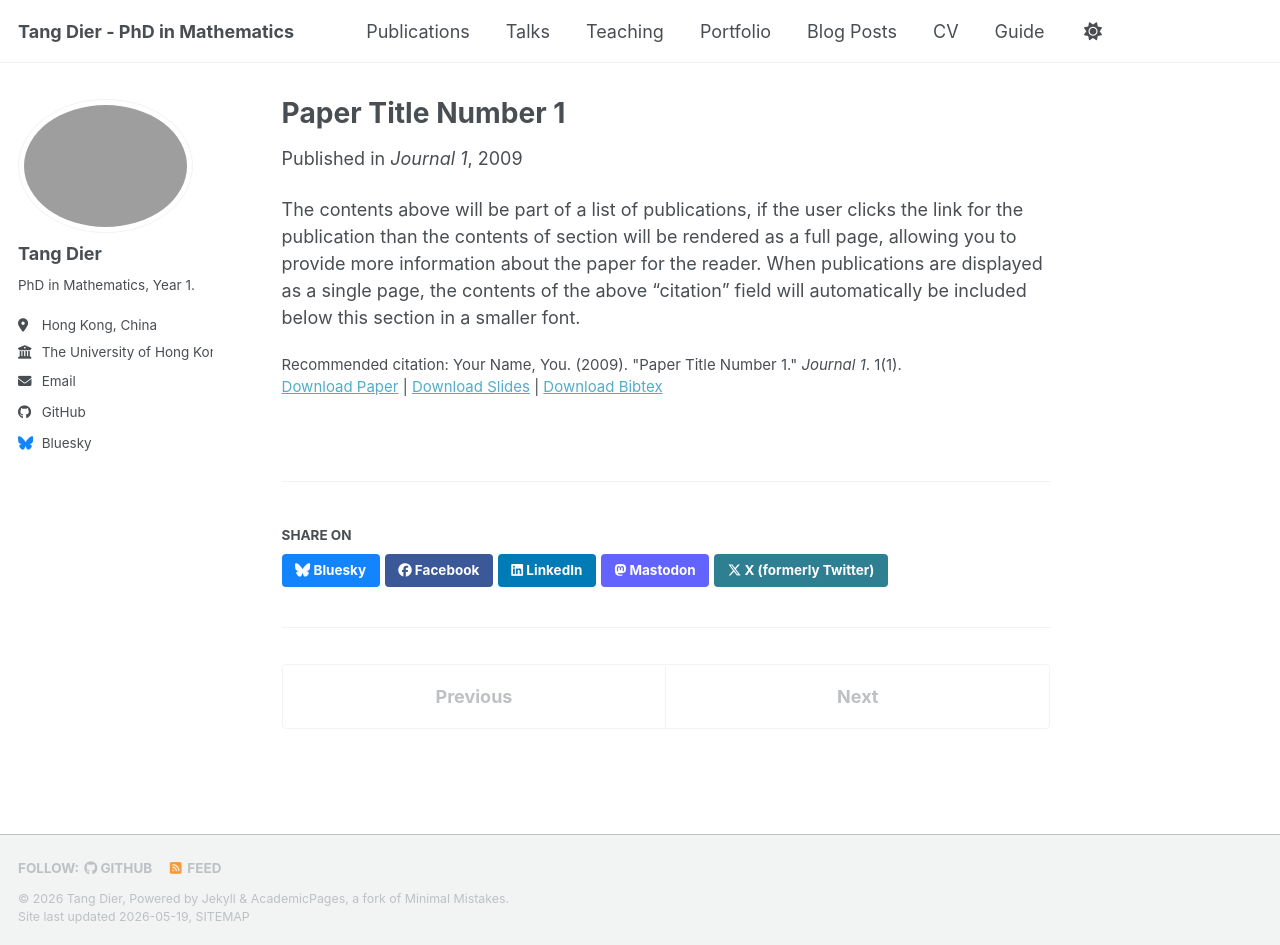
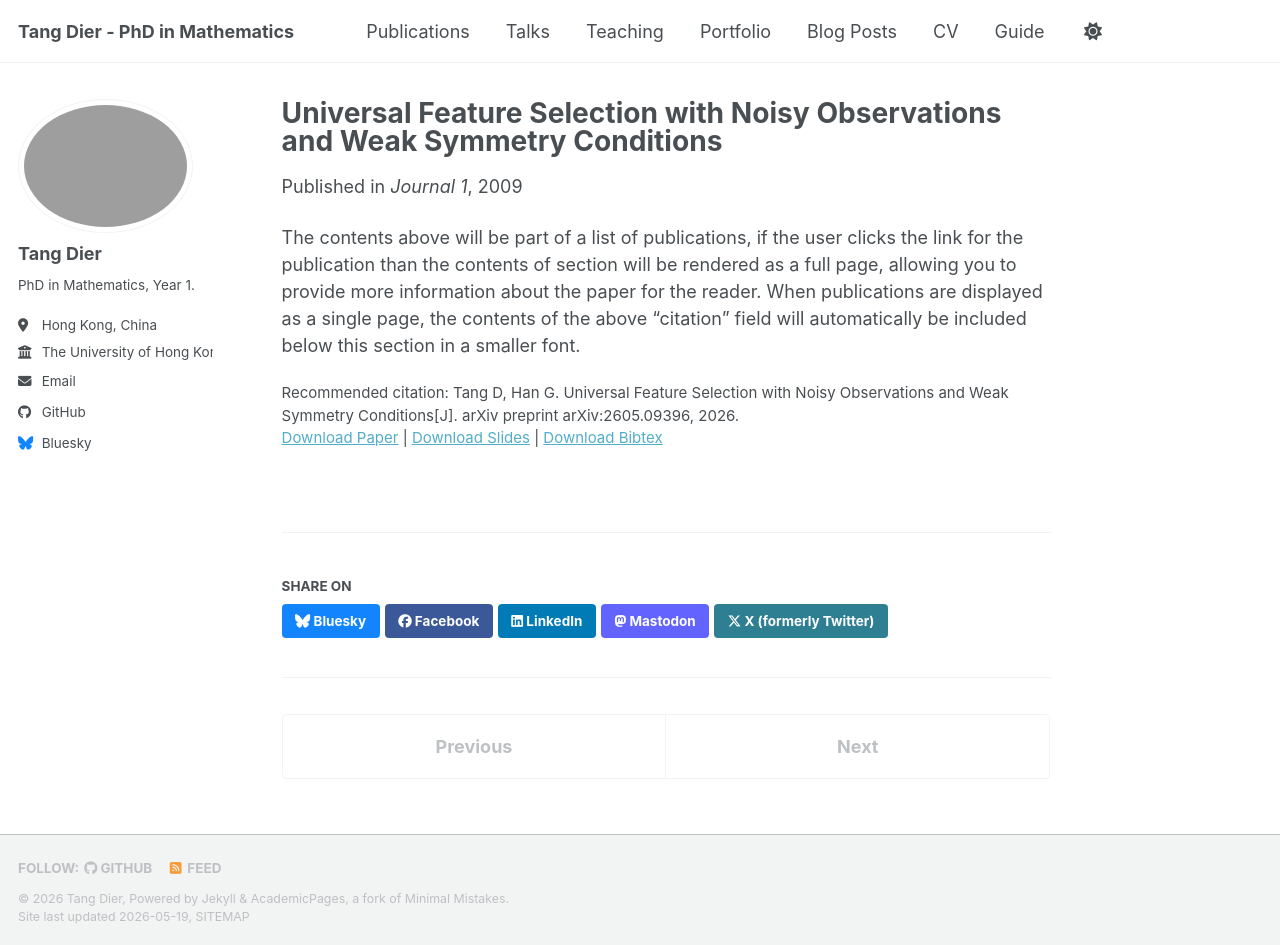
Before and after one commit to TangDier03/tangdier03.github.io, a Jekyll site: the page built from _publications/2009-10-01-paper-title-number-1.md, in a window 1280 px wide and 945 px high. Built offline with Jekyll 4.4.1, drawn with Linux system fonts in a browser that asks for light colours; a script bundle is joined from its source files by our own code; library files that are not in the unit come from our copies.

Commit message:
Update 2009-10-01-paper-title-number-1.md

```diff
--- a/_publications/2009-10-01-paper-title-number-1.md
+++ b/_publications/2009-10-01-paper-title-number-1.md
@@ -1,5 +1,5 @@
 ---
-title: "Paper Title Number 1"
+title: "Universal Feature Selection with Noisy Observations and Weak Symmetry Conditions"
 collection: publications
 category: manuscripts
 permalink: /publication/2009-10-01-paper-title-number-1
@@ -9,6 +9,6 @@ venue: 'Journal 1'
 slidesurl: 'https://academicpages.github.io/files/slides1.pdf'
 paperurl: 'https://academicpages.github.io/files/paper1.pdf'
 bibtexurl: 'https://academicpages.github.io/files/bibtex1.bib'
-citation: 'Your Name, You. (2009). &quot;Paper Title Number 1.&quot; <i>Journal 1</i>. 1(1).'
+citation: 'Tang D, Han G. Universal Feature Selection with Noisy Observations and Weak Symmetry Conditions[J]. arXiv preprint arXiv:2605.09396, 2026.'
 ---
 The contents above will be part of a list of publications, if the user clicks the link for the publication than the contents of section will be rendered as a full page, allowing you to provide more information about the paper for the reader. When publications are displayed as a single page, the contents of the above "citation" field will automatically be included below this section in a smaller font.
```
